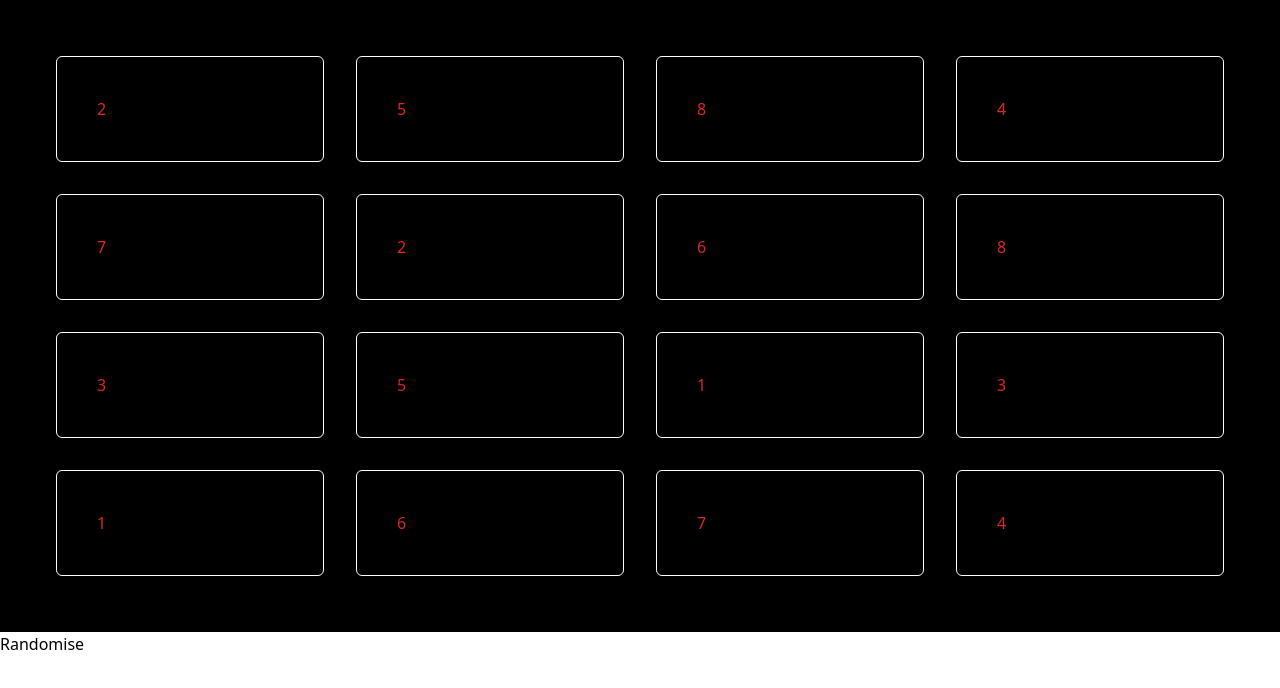
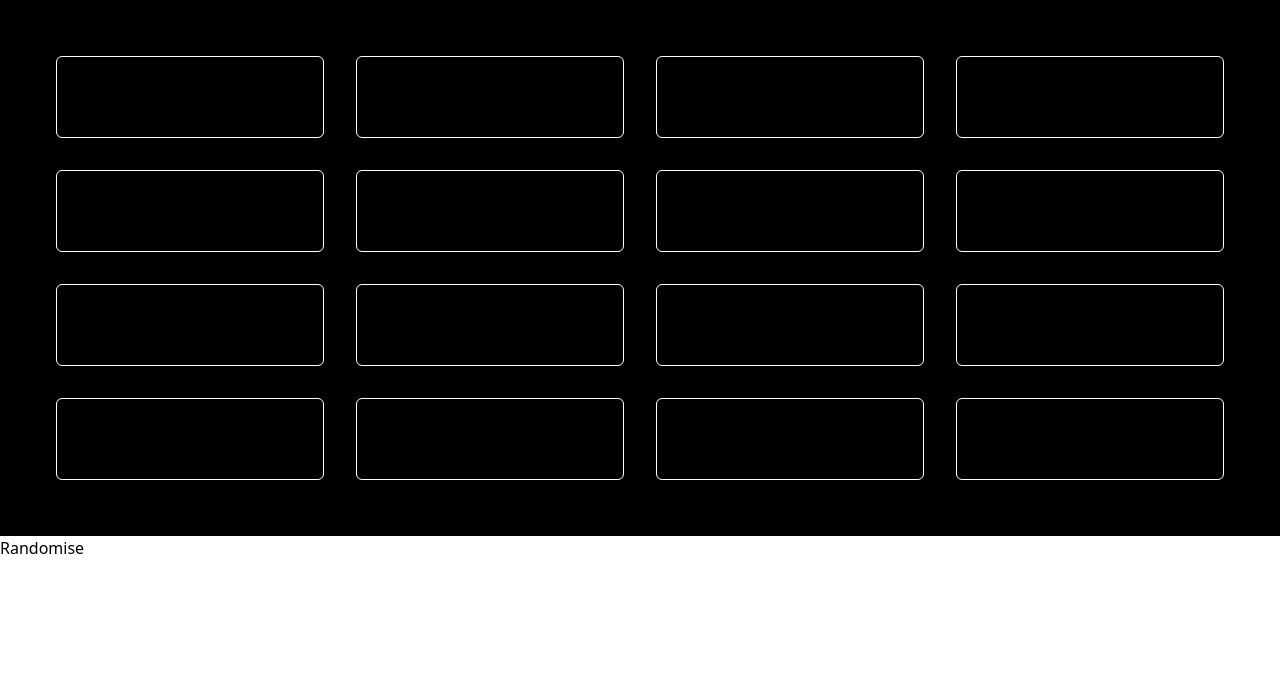
Before and after one commit to Jacobbidmead/snap-app, a Next.js app: page / in a window 1280 px wide. Shown: the top 688 px of the page. Built offline with nearby package versions, Linux system fonts and the light colour scheme.

Commit message:
Added show card logic

```diff
--- a/pages/components/Game.tsx
+++ b/pages/components/Game.tsx
@@ -1,9 +1,17 @@
+import { useState, useEffect } from "react";
+
 interface Props {
   showIcons: number[];
   shuffleIcons: () => void;
 }
 
 const Game: React.FC<Props> = ({ showIcons, shuffleIcons }) => {
+  const [card, setCard] = useState(false);
+
+  const handleShowCard = () => {
+    setCard(true);
+  };
+
   return (
     <>
       {" "}
@@ -12,8 +20,9 @@ const Game: React.FC<Props> = ({ showIcons, shuffleIcons }) => {
           <div
             className="p-10 text-red-600 border-white border-[1px] m-4 rounded-md cursor-pointer"
             key={index}
+            onClick={handleShowCard}
           >
-            <div>{icon}</div>
+            {card ? <div>{icon}</div> : null}
           </div>
         ))}
       </div>
```
